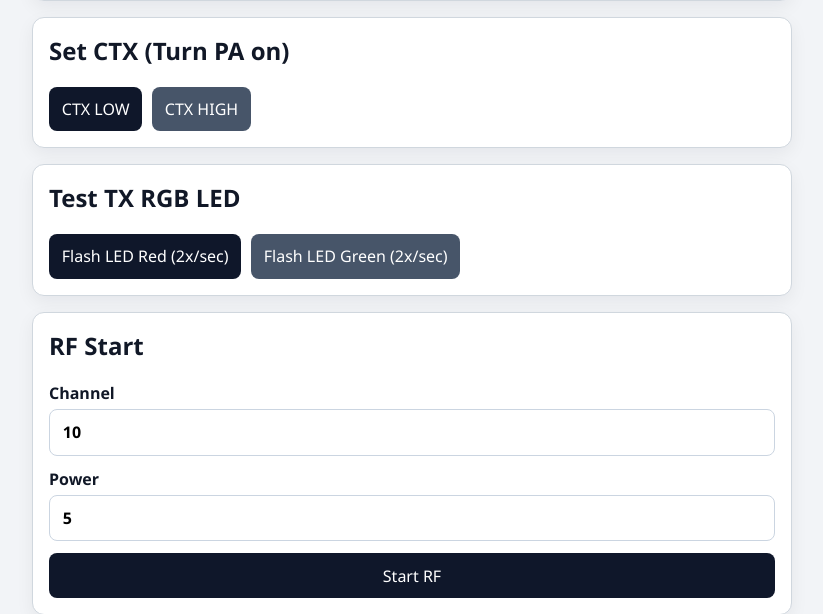
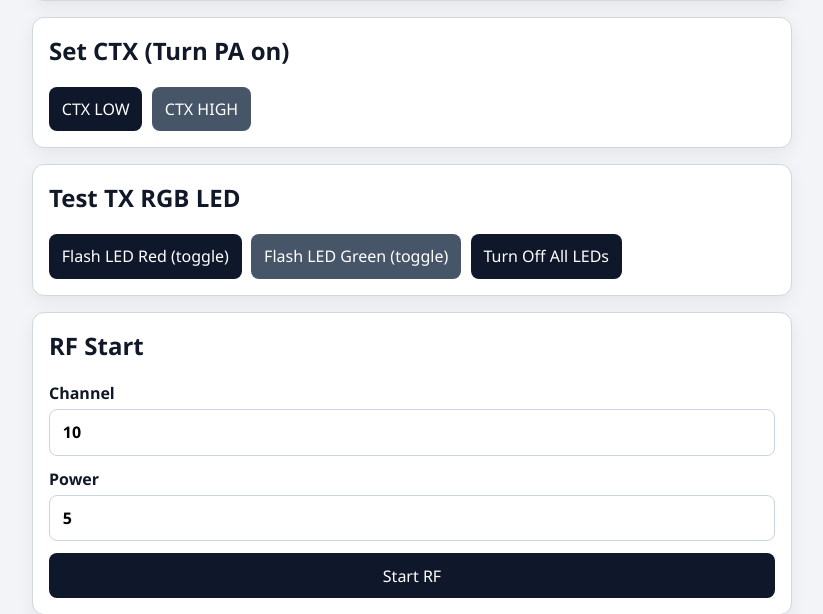
Before and after one commit to rfsoul/damspy-rpicontrol, a FastAPI app: page /devices/tx in a window 1280 px wide. Shown: the part 233-847 px from the top of the page, without its empty margins (228-1051 px from the left). Run offline with FastAPI, Linux system fonts and the light colour scheme.

Commit message:
Make TX LED flash buttons persistent and add all-off control

```diff
--- a/src/damspy_rpicontrol/main.py
+++ b/src/damspy_rpicontrol/main.py
@@ -250,6 +250,30 @@ def create_app(controller: RxccController | None = None) -> FastAPI:
             read_attempted=True,
         )
 
+    @app.post("/api/led/{device_type}/off/all", response_model=OperationResponse)
+    def turn_off_tx_leds(device_type: str, request: Request) -> OperationResponse:
+        if device_type != DeviceType.TX.value:
+            raise HTTPException(status_code=404, detail="LED test control is only supported for Hendrix TX.")
+
+        controller = request.app.state.tx_controller
+        try:
+            reports_sent = controller.turn_off_all_leds()
+        except (
+            HendrixDeviceUnavailableError,
+            HendrixDeviceCommunicationError,
+        ) as exc:
+            raise _translate_device_error(exc) from exc
+        command_sent, device_response = _format_trace(*controller.get_last_io_trace())
+
+        return OperationResponse(
+            operation="turn_off_leds",
+            detail="Turned off all LEDs on `tx`.",
+            reports_sent=reports_sent,
+            command_sent=command_sent,
+            device_response=device_response,
+            read_attempted=True,
+        )
+
     @app.post("/api/rf/stop", response_model=OperationResponse)
     def stop_rf(request: Request) -> OperationResponse:
         return _execute_device_command(
--- a/src/damspy_rpicontrol/templates/tx.html
+++ b/src/damspy_rpicontrol/templates/tx.html
@@ -17,6 +17,8 @@ label{display:grid;gap:.35rem;font-weight:600}
 select,input,button{font:inherit;padding:.7rem .8rem;border-radius:8px;border:1px solid #cbd5e1}
 button{cursor:pointer;background:#0f172a;color:#fff;border:none}
 button.secondary{background:#475569}
+button.active{background:#b91c1c}
+button.active.secondary{background:#15803d}
 pre{margin:0;white-space:pre-wrap;word-break:break-word;background:#0f172a;color:#e2e8f0;border-radius:10px;padding:1rem;min-height:6rem}
 .health-row{display:flex;align-items:center;gap:.6rem;flex-wrap:wrap}
 .health-led{width:14px;height:14px;border-radius:9999px;background:#9ca3af;border:1px solid #6b7280;box-shadow:inset 0 0 4px rgba(0,0,0,.45)}
@@ -45,8 +47,9 @@ pre{margin:0;white-space:pre-wrap;word-break:break-word;background:#0f172a;color
 <section>
 <h2>Test TX RGB LED</h2>
 <div class="health-row">
-<button id="flash-led-red" type="button">Flash LED Red (2x/sec)</button>
-<button class="secondary" id="flash-led-green" type="button">Flash LED Green (2x/sec)</button>
+<button id="flash-led-red" type="button" aria-pressed="false">Flash LED Red (toggle)</button>
+<button class="secondary" id="flash-led-green" type="button" aria-pressed="false">Flash LED Green (toggle)</button>
+<button id="led-off-all" type="button">Turn Off All LEDs</button>
 </div>
 </section>
 <section>
@@ -79,6 +82,14 @@ const currentDevice="tx";
 const output=document.getElementById("output");
 const healthLed=document.getElementById("health-led");
 const batteryMvField=document.getElementById("battery-mv");
+const flashButtons={
+red:document.getElementById("flash-led-red"),
+green:document.getElementById("flash-led-green")
+};
+const ledLoopState={
+activeColor:null,
+requestId:0
+};
 
 function setHealthLed(state){healthLed.classList.remove("pass","fail"),"pass"===state?healthLed.classList.add("pass"):"fail"===state&&healthLed.classList.add("fail")}
 
@@ -88,15 +99,28 @@ async function requestJson(endpoint,payload,method="POST"){const response=await
 
 function bindAction(buttonId,endpoint){document.getElementById(buttonId).addEventListener("click",async()=>{try{writeResult("Success",await requestJson(endpoint))}catch(error){writeResult("Error",error)}})}
 
+function setFlashButtonState(activeColor){Object.entries(flashButtons).forEach(([color,button])=>{const active=color===activeColor;button.classList.toggle("active",active),button.setAttribute("aria-pressed",String(active))})}
+
+function sleep(ms){return new Promise(resolve=>window.setTimeout(resolve,ms))}
+
+async function runFlashLoop(color,requestId){while(ledLoopState.activeColor===color&&ledLoopState.requestId===requestId){try{writeResult("Success",await requestJson(`/api/led/${currentDevice}/flash/${color}`))}catch(error){if(ledLoopState.requestId===requestId){ledLoopState.activeColor=null,setFlashButtonState(null),writeResult("Error",error)}return}if(ledLoopState.activeColor!==color||ledLoopState.requestId!==requestId){break}await sleep(50)}}
+
+function startFlashLoop(color){ledLoopState.activeColor=color,ledLoopState.requestId+=1,setFlashButtonState(color),void runFlashLoop(color,ledLoopState.requestId)}
+
+function stopFlashLoop(){ledLoopState.activeColor=null,ledLoopState.requestId+=1,setFlashButtonState(null)}
+
+async function turnOffAllLeds(){stopFlashLoop();try{writeResult("Success",await requestJson(`/api/led/${currentDevice}/off/all`))}catch(error){writeResult("Error",error)}}
+
 document.querySelectorAll("form[data-endpoint]").forEach(form=>{form.addEventListener("submit",async event=>{event.preventDefault();const payload=Object.fromEntries(new FormData(form).entries());"channel"in payload&&(payload.channel=Number(payload.channel)),"power"in payload&&(payload.power=Number(payload.power));try{writeResult("Success",await requestJson(form.dataset.endpoint,payload))}catch(error){writeResult("Error",error)}})});
 
 document.getElementById("battery-form").addEventListener("submit",async event=>{event.preventDefault();try{const payload=await requestJson(`/api/battery/${currentDevice}`);batteryMvField.value=String(payload.battery_mv),writeResult("Success",payload)}catch(error){batteryMvField.value="",writeResult("Error",error)}})
 
 bindAction("ctx-low",`/api/ctx/${currentDevice}/low`);
 bindAction("ctx-high",`/api/ctx/${currentDevice}/high`);
-bindAction("flash-led-red",`/api/led/${currentDevice}/flash/red`);
-bindAction("flash-led-green",`/api/led/${currentDevice}/flash/green`);
 bindAction("stop-rf",`/api/rf/stop/${currentDevice}`);
+flashButtons.red.addEventListener("click",()=>{ledLoopState.activeColor==="red"?void turnOffAllLeds():startFlashLoop("red")});
+flashButtons.green.addEventListener("click",()=>{ledLoopState.activeColor==="green"?void turnOffAllLeds():startFlashLoop("green")});
+document.getElementById("led-off-all").addEventListener("click",()=>{void turnOffAllLeds()});
 
 document.getElementById("health-check").addEventListener("click",async()=>{try{const payload=await requestJson("/api/healthcheck",null,"POST");setHealthLed(payload.passed?"pass":"fail"),output.textContent=payload.output||"(no healthcheck output)"}catch(error){setHealthLed("fail"),writeResult("Error",error)}})
 </script>
```
Also changed, not shown: src/damspy_rpicontrol/hendrix_device.py (+7 -0 lines), tests/test_app.py (+39 -2 lines), tests/test_hendrix_device.py (+33 -0 lines).
